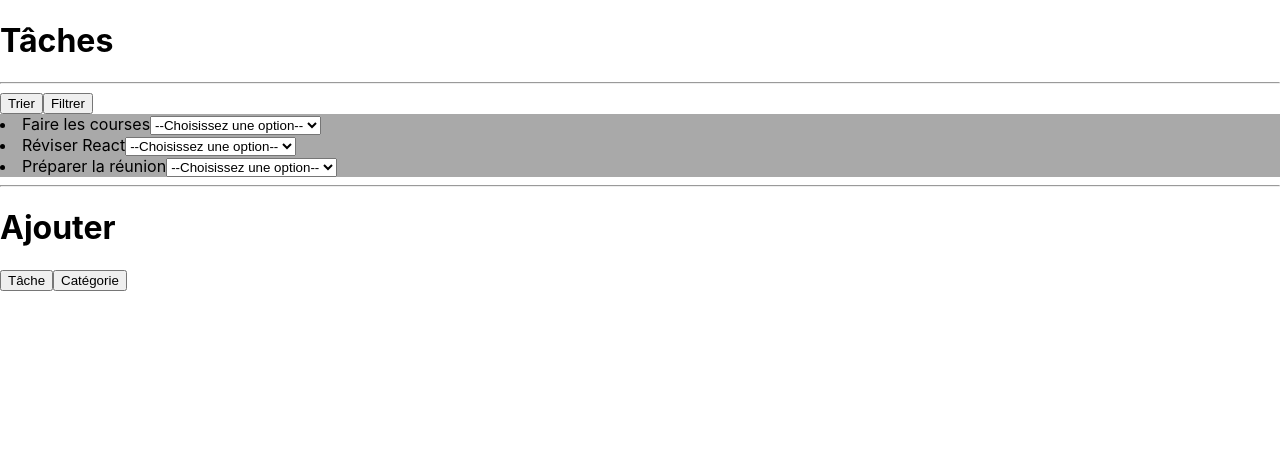
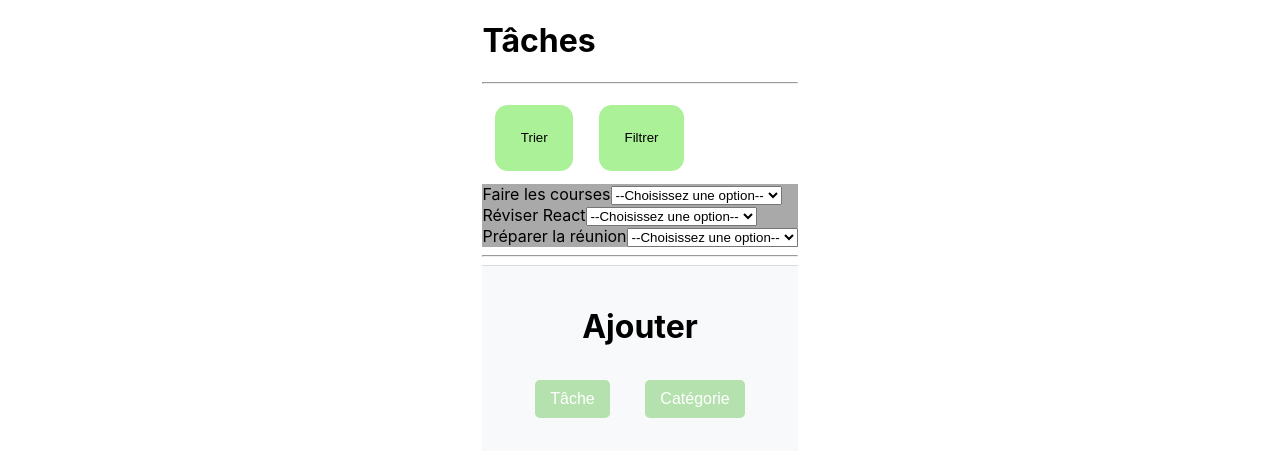
Before and after one commit to TAMINE-CYRIL/R4A.11---App-Web, a React (Create React App) app: page / in a window 1280 px wide. Shown: the top 456 px of the page. Built offline with nearby package versions, Linux system fonts and the light colour scheme.

Commit message:
Ajout de documentation, mise en page du site et refonte du README.

```diff
--- a/src/App.css
+++ b/src/App.css
@@ -1,3 +1,25 @@
 .liste{
   background-color: darkgray;
 }
+
+body{
+  display: flex;
+  flex-direction: column;
+  justify-content: center;
+  align-items: center;
+}
+
+
+
+button{
+  background-color: #aaf197;
+  padding: 2vw;
+  border-radius: 1vw;
+  border: none;
+  margin: 1vw;
+
+}
+
+li{
+  list-style: none;
+}
--- a/src/App.js
+++ b/src/App.js
@@ -2,7 +2,7 @@ import './App.css';
 import TodoItem from "./components/TodoItem/TodoItem";
 
 
-function App() {
+export default function App() {
 
   const taches = ([
     { id: 1, text: "Faire les courses" },
@@ -23,6 +23,3 @@ function App() {
         </section>
   );
 }
-
-
-export default App;
--- /dev/null
+++ b/src/components/Footer/Footer.css
@@ -0,0 +1,27 @@
+footer {
+    background-color: #f8f9fa;
+    padding: 20px;
+    text-align: center;
+    border-top: 1px solid #ddd;
+}
+
+.button-container {
+    display: flex;
+    justify-content: center;
+    gap: 10px;
+    margin-top: 10px;
+}
+
+.btn {
+    background-color: #b5e1ae;
+    color: white;
+    border: none;
+    padding: 10px 15px;
+    border-radius: 5px;
+    cursor: pointer;
+    font-size: 16px;
+}
+
+.btn:hover {
+    background-color: #bedc84;
+}
--- a/src/components/Footer/Footer.js
+++ b/src/components/Footer/Footer.js
@@ -1,14 +1,21 @@
+import './Footer.css';
+
+/**
+ * Composant contenant le Footer de la page
+ * @returns {JSX.Element}
+ * @constructor
+ */
 export default function Footer() {
     return (
         <>
-            <hr/>
-        <footer><h1>Ajouter</h1>
-            <button>Tâche</button>
-            <button>Catégorie</button>
-
-        </footer>
+            <hr />
+            <footer>
+                <h1>Ajouter</h1>
+                <div className="button-container">
+                    <button className="btn">Tâche</button>
+                    <button className="btn">Catégorie</button>
+                </div>
+            </footer>
         </>
-
     );
-
 }
--- a/src/components/Header/Header.js
+++ b/src/components/Header/Header.js
@@ -1,3 +1,8 @@
+/**
+ * Composant contenant le Header de la page
+ * @returns {JSX.Element}
+ * @constructor
+ */
 export default function Header() {
 
     return (
--- a/src/components/TodoItem/TodoItem.js
+++ b/src/components/TodoItem/TodoItem.js
@@ -1,3 +1,9 @@
+/**
+ * Composant contenant une tâche ainsi que son état
+ * @param tache Le nom de la tâche
+ * @returns {JSX.Element}
+ * @constructor
+ */
 export default function TodoItem({tache}) {
     const etatOptions = [
         { value: '', label: '--Choisissez une option--' },
```
Also changed, not shown: src/components/Modal/Modal.js (+8 -0 lines), 2 other files (tests, documents, lock files or other folders).
